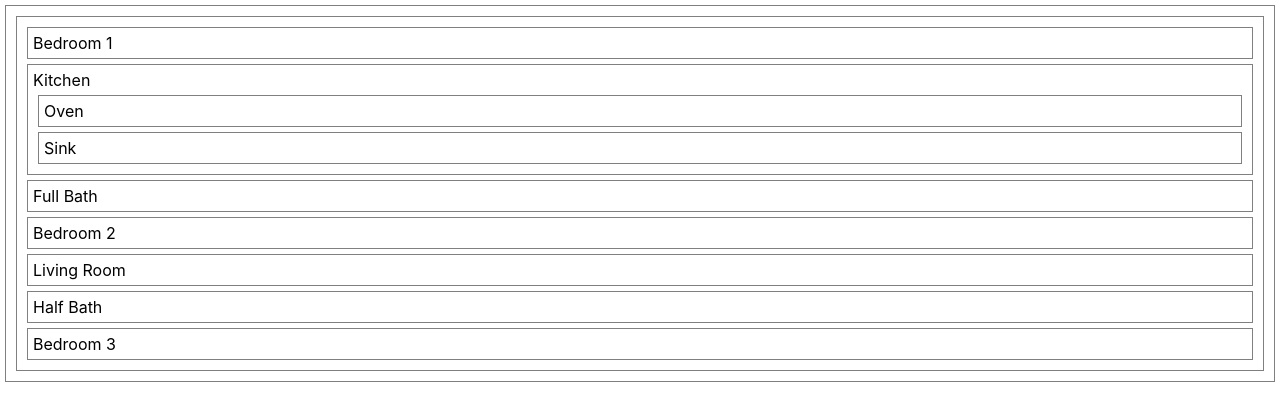
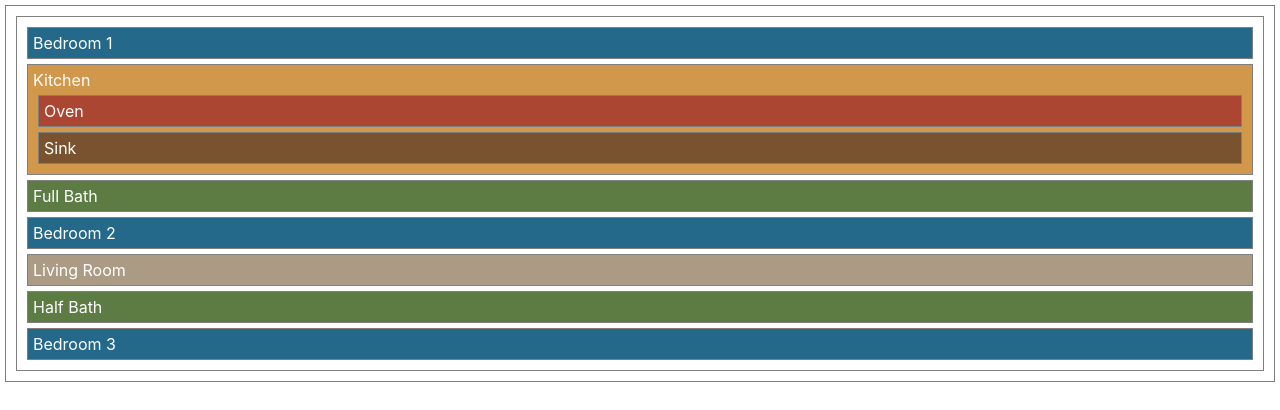
Before and after one commit to jhudson357/floorplan-lab, a React (Create React App) app: page / in a window 1280 px wide. Shown: the top 410 px of the page. Built offline with nearby package versions, Linux system fonts and the light colour scheme.

Commit message:
add className to component divs and add color styling for each component

```diff
--- a/public/index.html
+++ b/public/index.html
@@ -24,7 +24,7 @@
       work correctly both with client-side routing and a non-root public URL.
       Learn how to configure a non-root public URL by running `npm run build`.
     -->
-    <title>React App</title>
+    <title>Floorplan Lab</title>
   </head>
   <body>
     <noscript>You need to enable JavaScript to run this app.</noscript>
--- a/src/App.css
+++ b/src/App.css
@@ -2,43 +2,29 @@ div {
   border: 1px solid grey;
   margin: 5px;
   padding: 5px;
-}
-
-/* .App {
-  text-align: center;
-}
-
-.App-logo {
-  height: 40vmin;
-  pointer-events: none;
-}
-
-@media (prefers-reduced-motion: no-preference) {
-  .App-logo {
-    animation: App-logo-spin infinite 20s linear;
-  }
-}
-
-.App-header {
-  background-color: #282c34;
-  min-height: 100vh;
-  display: flex;
-  flex-direction: column;
-  align-items: center;
-  justify-content: center;
-  font-size: calc(10px + 2vmin);
   color: white;
 }
 
-.App-link {
-  color: #61dafb;
+.bedroom {
+  background-color: rgb(37	105	138);
 }
 
-@keyframes App-logo-spin {
-  from {
-    transform: rotate(0deg);
-  }
-  to {
-    transform: rotate(360deg);
-  }
-} */
+.kitchen {
+  background-color: rgb(209	152	76);
+}
+
+.oven {
+  background-color: rgb(171	70	50);
+}
+
+.sink {
+  background-color: rgb(121	82	48);
+}
+
+.bath {
+  background-color: rgb(92	124	68);
+}
+
+.living {
+  background-color: rgb(171	155	133);
+}
--- a/src/Bath.jsx
+++ b/src/Bath.jsx
@@ -1,6 +1,6 @@
 const Bath = (props) => {
   return (
-    <div>
+    <div className="bath">
       {props.size} Bath
     </div>
   );
--- a/src/Bedroom.jsx
+++ b/src/Bedroom.jsx
@@ -1,6 +1,6 @@
 const Bedroom = (props) => {
   return (
-    <div>Bedroom {props.bedNum}</div>
+    <div className="bedroom">Bedroom {props.bedNum}</div>
   );
 }
 
--- a/src/Kitchen.jsx
+++ b/src/Kitchen.jsx
@@ -3,7 +3,7 @@ import Oven from "./Oven";
 
 const Kitchen = (props) => {
   return (
-    <div>
+    <div className="kitchen">
       Kitchen
       <Oven />
       <Sink />
--- a/src/LivingRoom.jsx
+++ b/src/LivingRoom.jsx
@@ -1,6 +1,6 @@
 const LivingRoom = (props) => {
   return (
-    <div>Living Room</div>
+    <div className="living">Living Room</div>
   );
 }
 
--- a/src/Oven.jsx
+++ b/src/Oven.jsx
@@ -1,6 +1,6 @@
 const Oven = (props) => {
   return (
-    <div>Oven</div>
+    <div className="oven">Oven</div>
   );
 }
 
--- a/src/Sink.jsx
+++ b/src/Sink.jsx
@@ -1,6 +1,6 @@
 const Sink = (props) => {
   return (
-    <div>Sink</div>
+    <div className="sink">Sink</div>
   );
 }
 
```
